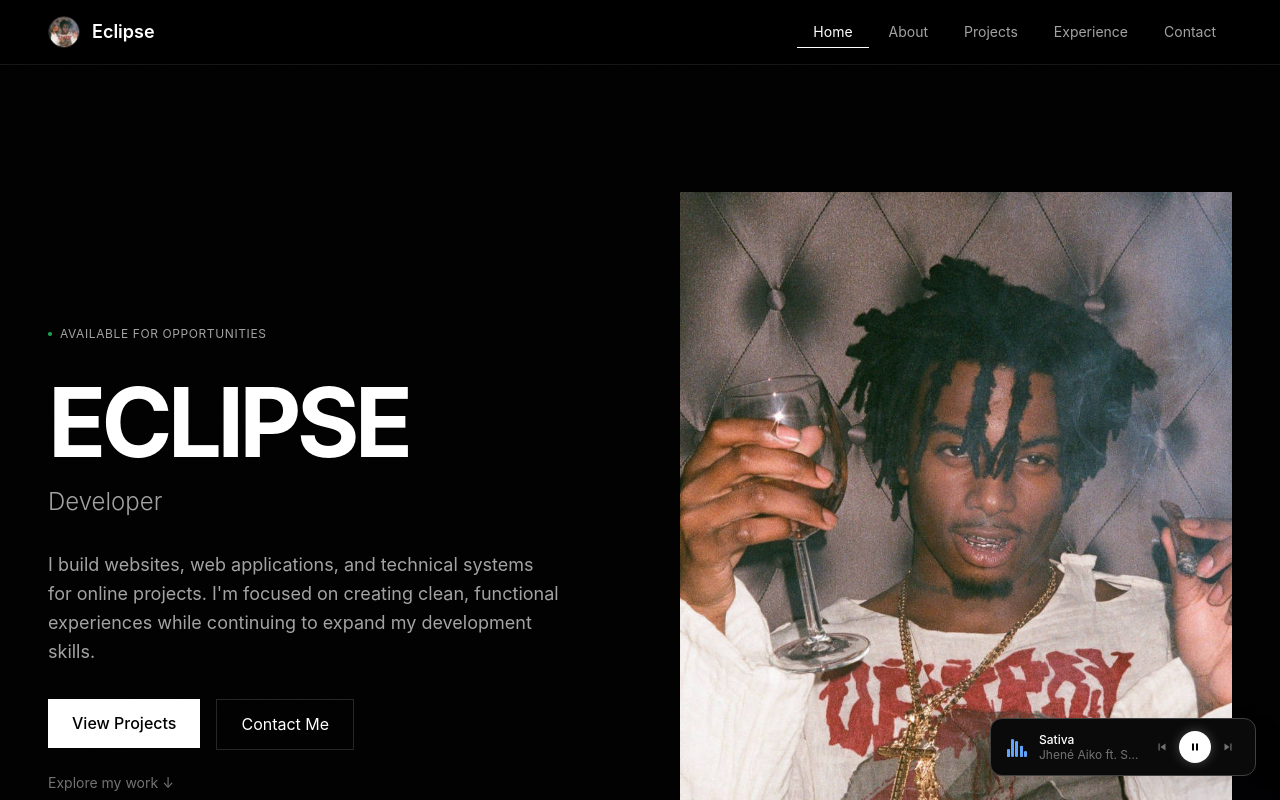
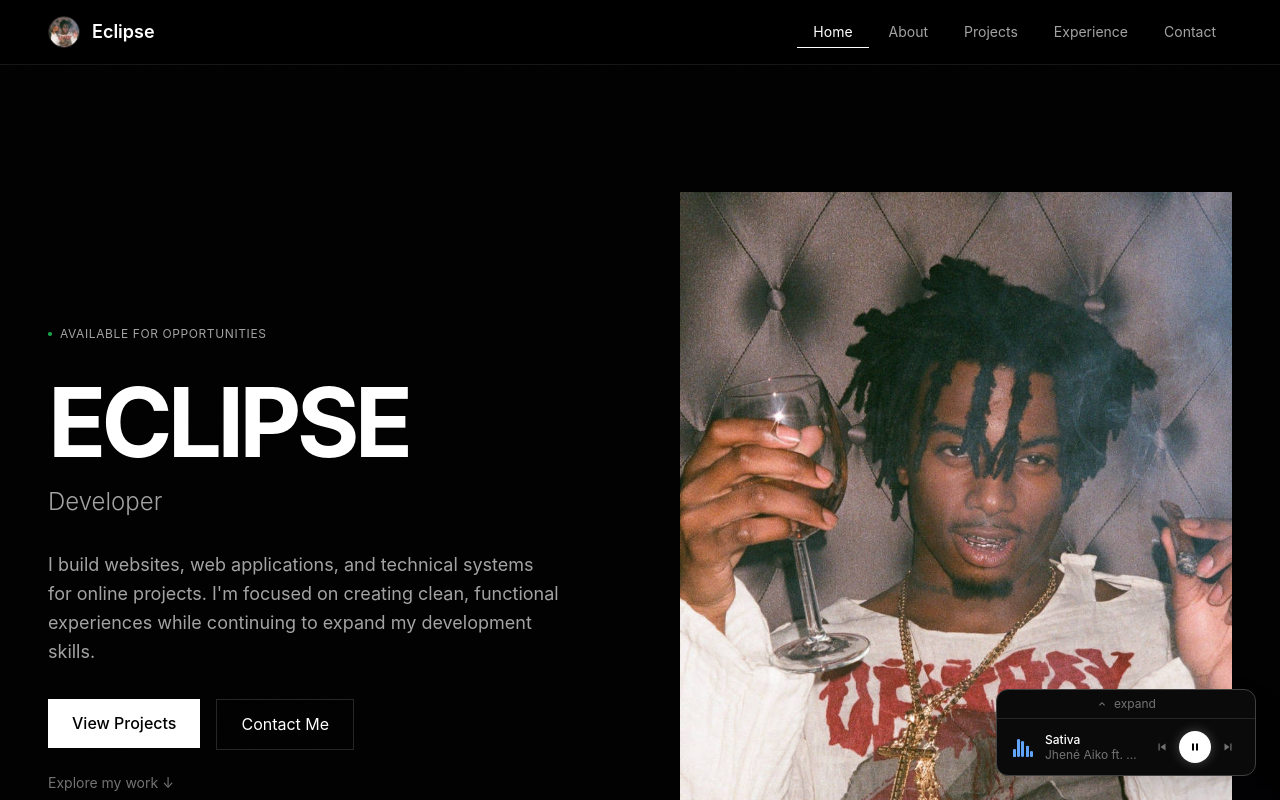
Before and after one commit to eclipsethedev/eclipse-portfolio, a Next.js app: page / in a window 1280 px wide. Shown: the top 800 px of the page. Built offline with nearby package versions, Linux system fonts and the light colour scheme.

Commit message:
Move expand button to top of music player

```diff
--- a/components/MusicPlayer.tsx
+++ b/components/MusicPlayer.tsx
@@ -113,36 +113,45 @@ export default function MusicPlayer() {
     >
       <motion.div
         className="bg-neutral-950 border border-neutral-700 shadow-2xl overflow-hidden"
-        animate={{ width: expanded ? 300 : 'auto' }}
+        animate={{ width: expanded ? 300 : 260 }}
         transition={{ duration: 0.3, ease: [0.16, 1, 0.3, 1] }}
         style={{ borderRadius: 12 }}
       >
+        {/* Expand tab at the top */}
+        <motion.button
+          onClick={() => setExpanded(!expanded)}
+          className="w-full flex items-center justify-center gap-1.5 py-1.5 border-b border-neutral-800 hover:bg-neutral-900 transition-colors group"
+          whileTap={{ scale: 0.98 }}
+          aria-label="Expand player"
+        >
+          <motion.svg
+            className="w-3 h-3 text-neutral-500 group-hover:text-white transition-colors"
+            fill="currentColor"
+            viewBox="0 0 24 24"
+            animate={{ rotate: expanded ? 180 : 0 }}
+            transition={{ duration: 0.3 }}
+          >
+            <path d="M7.41 15.41L12 10.83l4.59 4.58L18 14l-6-6-6 6z" />
+          </motion.svg>
+          <span className="text-xs text-neutral-500 group-hover:text-white transition-colors">
+            {expanded ? 'collapse' : 'expand'}
+          </span>
+        </motion.button>
+
         {/* Main bar */}
         <div className="flex items-center gap-3 px-4 py-3">
-          {/* Visualizer bars when playing */}
-          <motion.button
-            onClick={() => setExpanded(!expanded)}
-            className="shrink-0 flex items-end gap-px h-5 w-5 cursor-pointer"
-            aria-label="Toggle player"
-            whileTap={{ scale: 0.9 }}
-          >
+          {/* Equalizer visualizer — display only */}
+          <div className="shrink-0 flex items-end gap-px h-5 w-5">
             {[0.4, 1, 0.6, 0.9, 0.5].map((h, i) => (
               <motion.div
                 key={i}
                 className={`w-1 rounded-sm ${isPlaying ? 'bg-blue-400' : 'bg-neutral-600'}`}
-                animate={isPlaying ? {
-                  scaleY: [h, 1, 0.3, 0.8, h],
-                } : { scaleY: 0.3 }}
-                transition={isPlaying ? {
-                  duration: 0.8,
-                  repeat: Infinity,
-                  delay: i * 0.1,
-                  ease: 'easeInOut',
-                } : { duration: 0.3 }}
+                animate={isPlaying ? { scaleY: [h, 1, 0.3, 0.8, h] } : { scaleY: 0.3 }}
+                transition={isPlaying ? { duration: 0.8, repeat: Infinity, delay: i * 0.1, ease: 'easeInOut' } : { duration: 0.3 }}
                 style={{ height: 20, originY: 1 }}
               />
             ))}
-          </motion.button>
+          </div>
 
           {/* Track info */}
           <div className="flex flex-col min-w-0" style={{ maxWidth: expanded ? 160 : 100 }}>
```
